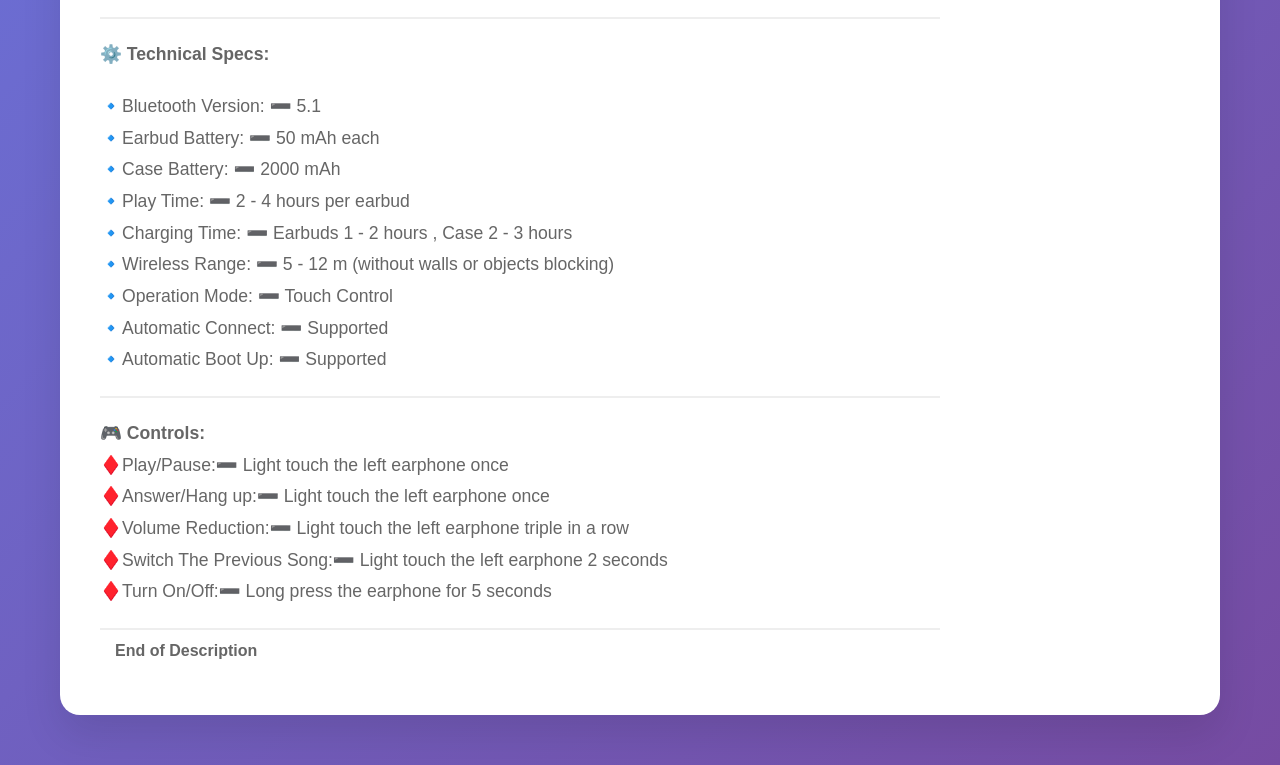
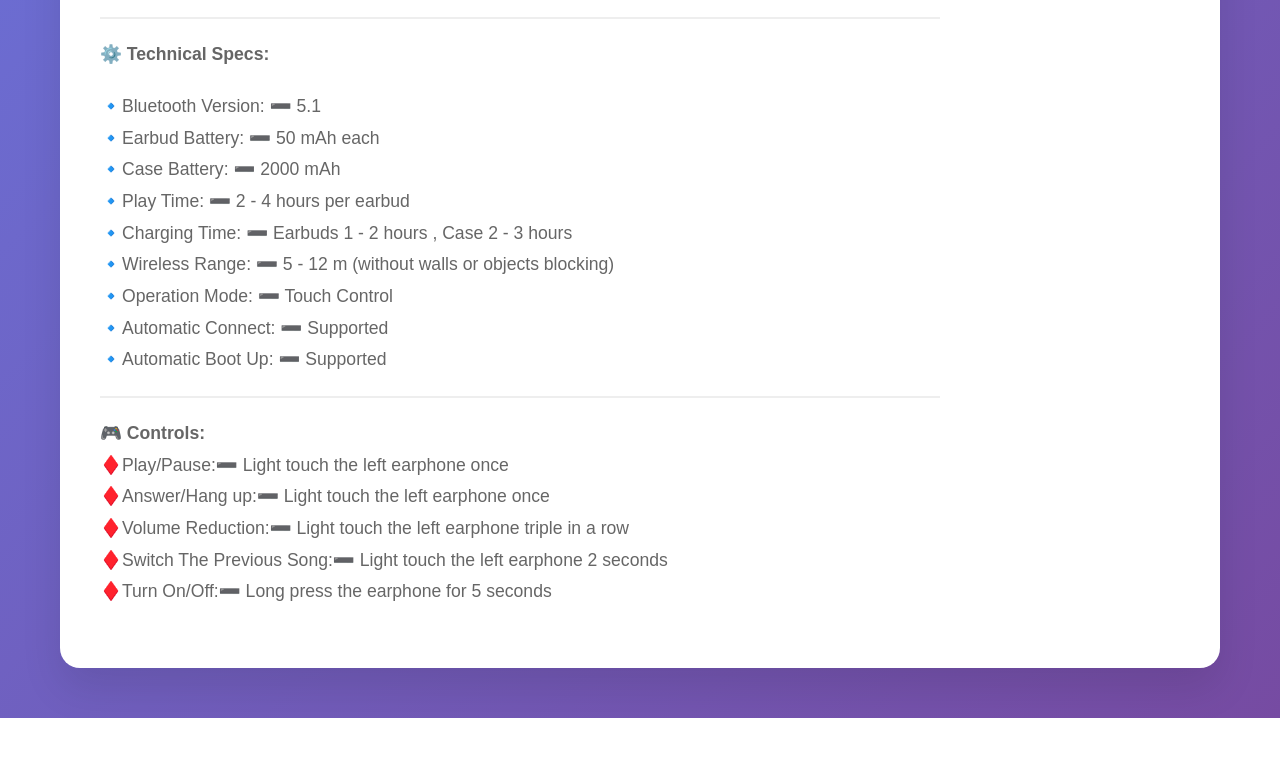
Before and after one commit to ATOMIC-SHOP24/ATOMIC-SHOP, a plain HTML site: page index.html in a window 1280 px wide. Shown: the part 1076-1841 px from the top of the page. After the commit the page ends 1794 px from the top, so only its background shows below. Drawn offline with Linux system fonts and the light colour scheme.

Commit message:
Update index.html

```diff
--- a/index.html
+++ b/index.html
@@ -333,9 +333,6 @@
                     ♦️Volume Reduction:➖ Light touch the left earphone triple in a row<br>
                     ♦️Switch The Previous Song:➖ Light touch the left earphone 2 seconds<br>
                     ♦️Turn On/Off:➖ Long press the earphone for 5 seconds</p>
-
-                    <hr style="margin: 20px 0; border: none; border-top: 2px solid #eee; position: relative;">
-                    <div style="background: white; display: inline-block; padding: 0 15px; position: relative; top: -12px; color: #666; font-weight: bold;">End of Description</div>
                 </div>
                 <div class="buy-section">
                     <button class="buy-now-btn" onclick="showOrderForm()">
```
